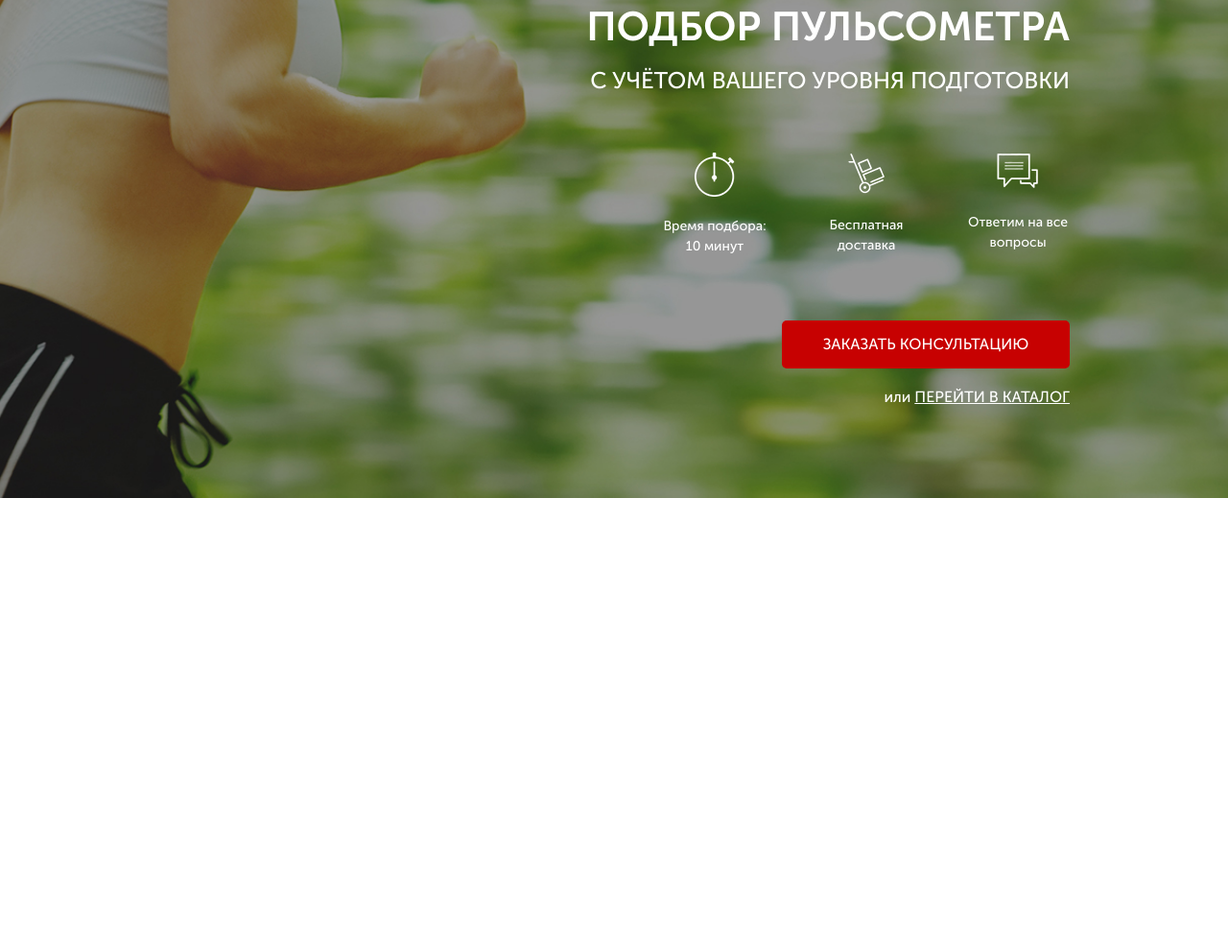
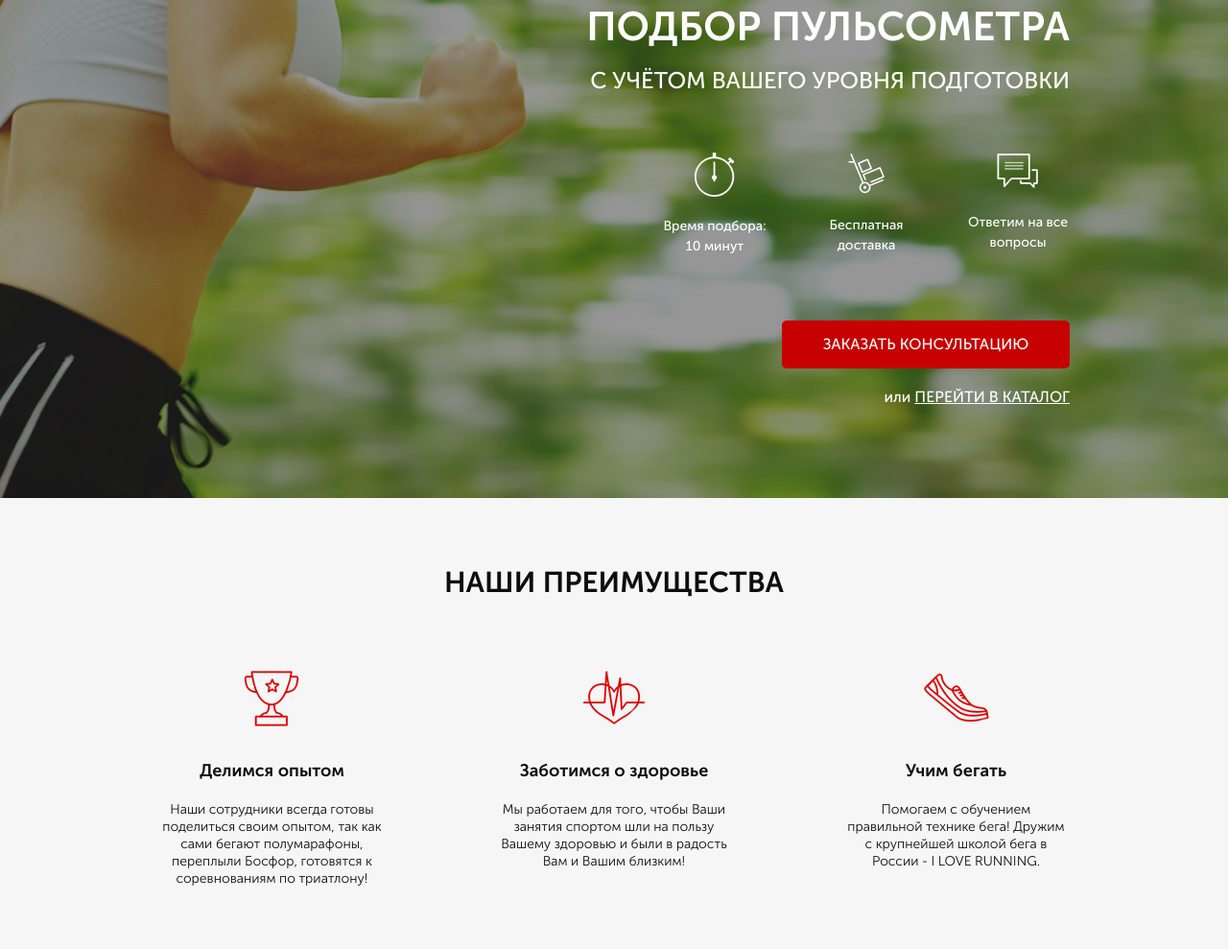
Before and after one commit to DvemerD/pulse-project, a website: page src/index.html in a window 1280 px wide. Shown: the part 165-1154 px from the top of the page at 96% size. Before the commit the page ends 800 px from the top, so only its background shows below. Drawn offline with Linux system fonts and the light colour scheme.

Commit message:
add benefits section

```diff
--- a/src/index.html
+++ b/src/index.html
@@ -24,7 +24,7 @@
                 </div>
                 <div class="header__contacts">
                     <a href="tel:+74999228974" class="header__phone">+7 (499) 922-89-74</a>
-                    <button class="button">заказать звонок</button>
+                    <button class="button header__button">заказать звонок</button>
                 </div>
             </header>
 
@@ -55,6 +55,34 @@
         </div>
     </div>
 
+    <div class="benefits">
+        <div class="container">
+            <h2 class="title">НАШИ ПРЕИМУЩЕСТВА</h2>
+            <div class="benefits__wrapper">
+                <div class="benefits__item">
+                    <img src="icons/benefits_icons/cup.png" alt="cup icon" class="benefits__icon">
+                    <h3 class="benefits__subtitle">Делимся опытом</h3>
+                    <div class="benefits__descr">
+                        Наши сотрудники всегда готовы поделиться своим опытом, так как сами бегают полумарафоны, переплыли Босфор, готовятся к соревнованиям по триатлону!
+                    </div>
+                </div>
+                <div class="benefits__item">
+                    <img src="icons/benefits_icons/heart.png" alt="heart icon" class="benefits__icon">
+                    <h3 class="benefits__subtitle">Заботимся о здоровье</h3>
+                    <div class="benefits__descr">
+                        Мы работаем для того, чтобы Ваши занятия спортом шли на пользу Вашему здоровью и были в радость Вам и Вашим близким!
+                    </div>
+                </div>
+                <div class="benefits__item">
+                    <img src="icons/benefits_icons/shoe.png" alt="shoe icon" class="benefits__icon">
+                    <h3 class="benefits__subtitle">Учим бегать</h3>
+                    <div class="benefits__descr">
+                        Помогаем с обучением правильной технике бега! Дружим с крупнейшей школой бега в России - <span>I LOVE RUNNING.</span>
+                    </div>
+                </div>
+            </div>
+        </div>
+    </div>
 </body>
 
 </html>
--- /dev/null
+++ b/src/sass/blocks/_benefits.scss
@@ -0,0 +1,29 @@
+.benefits {
+    min-height: 470px;
+    background-color: #f6f6f6;
+    padding: 70px 0 64px;
+    &__wrapper {
+        display: flex;
+        justify-content: space-between;
+    }
+    &__item {
+        margin-top: 60px;
+        width: 237px;
+        text-align: center;
+    }
+    &__subtitle {
+        margin-top: 35px;
+        font-weight: 700;
+        font-size: 18px;
+        text-align: center;
+        color: #0d0d0d;
+    }
+    &__descr {
+        margin-top: 20px;
+        font-weight: 300;
+        font-size: 14px;
+        line-height: 18px;
+        text-align: center;
+        color: #0d0d0d;
+    }
+}
--- /dev/null
+++ b/src/sass/blocks/_titles.scss
@@ -0,0 +1,6 @@
+.title {
+    font-weight: 700;
+    font-size: 30px;
+    text-align: center;
+    color: #0d0d0d;
+}
--- a/src/sass/style.scss
+++ b/src/sass/style.scss
@@ -6,6 +6,8 @@
     max-width: 950px;
     margin: 0 auto;
 }
+@import 'blocks/titles';
+@import 'blocks/buttons';
 @import 'blocks/promo';
 @import 'blocks/header';
-@import 'blocks/buttons'
+@import 'blocks/benefits';
```
Also changed, not shown: src/css/style.min.css.
